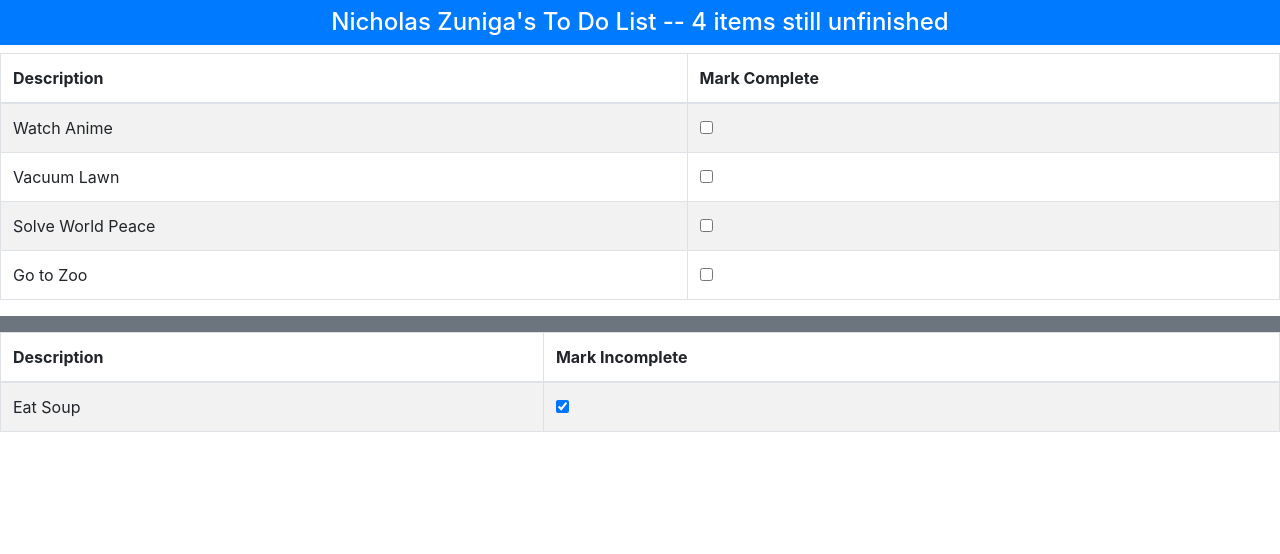
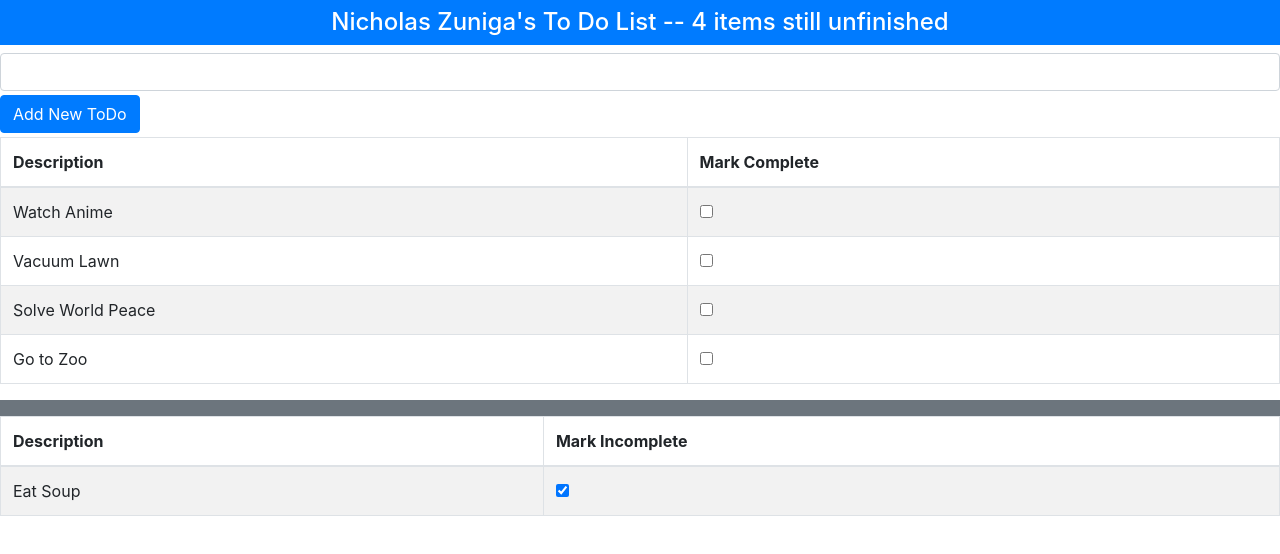
Before and after one commit to NicholasZuniga/todo, a React (Create React App) app: page / in a window 1280 px wide. Shown: the top 554 px of the page. Built offline with nearby package versions, Linux system fonts and the light colour scheme.

Commit message:
Completed feature 5

```diff
--- a/src/App.js
+++ b/src/App.js
@@ -3,6 +3,7 @@
 import React, {Component} from 'react';
 import {ToDoBanner} from './ToDoBanner';
 import {ToDoRow} from './ToDoRow';
+import {ToDoCreator} from './ToDoCreator';
 import 'bootstrap/dist/css/bootstrap.css';
 
 
@@ -55,6 +56,24 @@
       )
     }
   );
+//  The createNewTodoCallback method below is the callback for the ToDoCreator component
+  //  The "newToDoAction" parameter passed into the createNewTodoCallback method below comes from where the callback it initiated from- which is in the createNewTodo method of the ToDoCreator Component
+
+  createNewToDoCallback = (newToDoDescription) => {
+    //  The if block below checks if the newly created todo item is NOT already in the list of todos.  If it is NOT already in the list then it adds it as below.  If it is in the list already there is no else block so nothing happens - this is not too user friendly but.... :)
+
+    if(!this.state.todoItems.find(
+      x => x.action == newToDoDescription)){
+        this.setState({
+          todoItems:[
+            ...this.state.todoItems,
+            {action: newToDoDescription, done:false}
+          ]
+          //By default every new todo should not be done - in other words its done property shave have a value of false
+        })
+      }
+
+  }
 
   render = () =>
   <div id="StartingPoint">
@@ -62,6 +81,11 @@
     <ToDoBanner
     userName ={this.state.userName}
     todoItems = {this.state.todoItems}
+    />
+
+    {/* Feature 5a */}
+    <ToDoCreator
+    callback = {this.createNewToDoCallback}
     />
 
     {/*Features 3 and 4 */}
--- /dev/null
+++ b/src/ToDoCreator.js
@@ -0,0 +1,47 @@
+import React, {Component} from 'react';
+
+export class ToDoCreator extends Component{
+    //Feature 5
+constructor(props){
+    super(props);
+
+//  We created this constructor above so that we could pass in the App's props.  Remember props is simply the App's data.  We did this so that we had access to the "state" object.  Once we have the state object we add a new property to it called "newToDoItem" and set its initial value to "" - as seen in the next line below:
+
+    this.state = {newToDoItem:""}
+}
+
+    //Feature 5c
+    //  The createNewTodo method does 2 things:
+    //  1) invokes the callback of the ToDoCreator Component and passes the callback the value of the new todo item - which is: this.state.newToDoItem
+    //  2) resets the newToDoItem property back to "" so it is blank and ready for the next new todo item to be added
+
+    createNewToDo = () => {
+        this.props.callback(this.state.newToDoItem);
+        this.setState({newToDoItem: ""});
+    }
+//Feature 5b
+//  The updateNewToDoItem method is for the onChange event of the input box below for adding a new todo item.  The updateNewToDoItem takes in the event from the onChange and sets the state of the newToDoItem property
+
+updateNewToDoItem = (event) => {
+    this.setState(
+        {
+           newToDoItem: event.target.value
+        }
+    );
+}
+    render = () =>
+    <div className="my-1">
+        <input className="form-control"
+        value={this.state.newToDoItem}
+        onChange={this.updateNewToDoItem}
+
+        />
+
+        <button className="btn btn-primary mt-1"
+            onClick={this.createNewToDo}
+        >
+            Add New ToDo
+        </button>
+    </div>
+
+};
```
